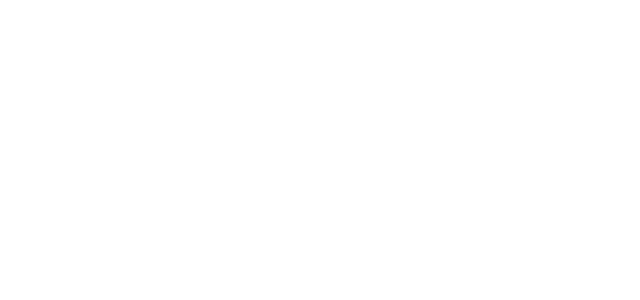
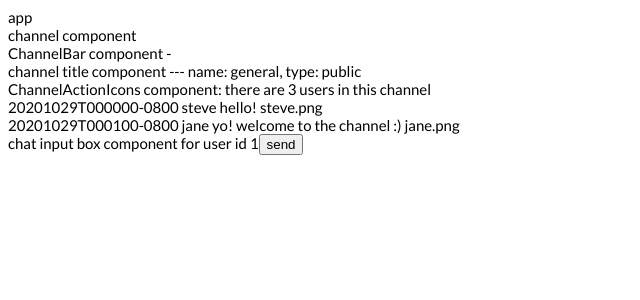
Before and after one commit to sivadej/chatbox-ui, a React (Create React App) app: page / in a window 1280 px wide. Shown: the top 300 px of the page, without its empty margins (0-640 px from the left). Built offline with nearby package versions, Linux system fonts and the light colour scheme.

Commit message:
skeleton components

```diff
--- /dev/null
+++ b/src/App.css
@@ -0,0 +1,7 @@
+@import url('https://fonts.googleapis.com/css?family=Lato&display=swap');
+
+body {
+  font-family: 'Lato', sans-serif;
+  font-size: 15px;
+  font-weight: 400;
+}
--- a/src/App.tsx
+++ b/src/App.tsx
@@ -1,8 +1,12 @@
 import React from 'react';
 
-function App() {
+import './App.css';
+import Channel from './Channel';
+
+function App(): JSX.Element {
   return (
     <div>
+      app <Channel />
     </div>
   );
 }
--- /dev/null
+++ b/src/Channel.tsx
@@ -0,0 +1,26 @@
+import React from 'react';
+import ChannelBar from './ChannelBar';
+import ChatInputBox from './ChatInputBox';
+import ChatMessages from './ChatMessages';
+
+import sampleData from './sampleData.json';
+
+function Channel(): JSX.Element {
+  const handleSend = () => {
+    console.log('sending message...');
+  };
+
+  const tempCurrUser = { id: 1 };
+
+  const { data } = sampleData;
+  return (
+    <div>
+      <div>channel component</div>
+      <ChannelBar info={data.channelInfo} userCount={data.users.length} />
+      <ChatMessages messages={data.messages} />
+      <ChatInputBox currentUser={tempCurrUser} handleSend={handleSend} />
+    </div>
+  );
+}
+
+export default Channel;
--- /dev/null
+++ b/src/ChannelActionIcons.tsx
@@ -0,0 +1,11 @@
+import React from 'react';
+
+function ChannelActionIcons({ count }) {
+  return (
+    <div>
+      ChannelActionIcons component: there are {count} users in this channel
+    </div>
+  );
+}
+
+export default ChannelActionIcons;
--- /dev/null
+++ b/src/ChannelBar.tsx
@@ -0,0 +1,15 @@
+import React from 'react';
+import ChannelTitleSection from './ChannelTitleSection';
+import ChannelActionIcons from './ChannelActionIcons';
+
+function ChannelBar({ info, userCount }): JSX.Element {
+  return (
+    <div>
+      <div>ChannelBar component -</div>
+      <ChannelTitleSection channelName={info.name} channelType={info.type} />
+      <ChannelActionIcons count={userCount} />
+    </div>
+  );
+}
+
+export default ChannelBar;
--- /dev/null
+++ b/src/ChannelTitleSection.tsx
@@ -0,0 +1,11 @@
+import React from 'react';
+
+function ChannelTitleSection({ channelName, channelType }) {
+  return (
+    <div>
+      channel title component --- name: {channelName}, type: {channelType}
+    </div>
+  );
+}
+
+export default ChannelTitleSection;
--- /dev/null
+++ b/src/ChatInputBox.tsx
@@ -0,0 +1,12 @@
+import React from 'react';
+
+function ChatInputBox({ currentUser, handleSend }) {
+  return (
+    <div>
+      chat input box component for user id {currentUser.id}
+      <button onClick={handleSend}>send</button>
+    </div>
+  );
+}
+
+export default ChatInputBox;
--- /dev/null
+++ b/src/ChatMessageRow.tsx
@@ -0,0 +1,12 @@
+import React from 'react';
+
+function ChatMessageRow({ message }) {
+  const { text, timestamp, displayName, avatarImg } = message;
+  return (
+    <div>
+      {timestamp} {displayName} {text} {avatarImg}
+    </div>
+  );
+}
+
+export default ChatMessageRow;
--- /dev/null
+++ b/src/ChatMessages.tsx
@@ -0,0 +1,12 @@
+import React from 'react';
+import ChatMessageRow from './ChatMessageRow';
+
+function ChatMessages({ messages }) {
+  return (
+    <div>
+      {messages && messages.map((msg) => <ChatMessageRow message={msg} />)}
+    </div>
+  );
+}
+
+export default ChatMessages;
--- /dev/null
+++ b/src/sampleData.json
@@ -0,0 +1,42 @@
+{
+  "data": {
+    "channelInfo": {
+      "name": "general",
+      "type": "public"
+    },
+    "users": [
+      {
+        "id": 1,
+        "fullName": "John Doe",
+        "displayName": "john",
+        "avatarImg": "john.png"
+      },
+      {
+        "id": 2,
+        "fullName": "Jane Smith",
+        "displayName": "jane",
+        "avatarImg": "jane.png"
+      },
+      {
+        "id": 3,
+        "fullName": "Steve Jobs",
+        "displayName": "steve",
+        "avatarImg": "steve.png"
+      }
+    ],
+    "messages": [
+      {
+        "timestamp": "20201029T000000-0800",
+        "text": "hello!",
+        "displayName": "steve",
+        "avatarImg": "steve.png"
+      },
+      {
+        "timestamp": "20201029T000100-0800",
+        "text": "yo! welcome to the channel :)",
+        "displayName": "jane",
+        "avatarImg": "jane.png"
+      }
+    ]
+  }
+}
```
Also changed, not shown: design_reference/component tree.txt, design_reference/data models.txt.
